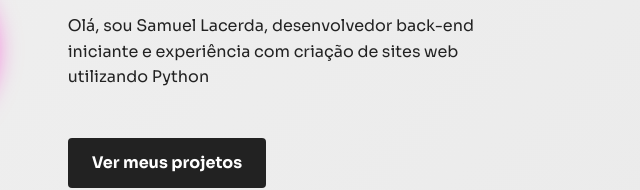
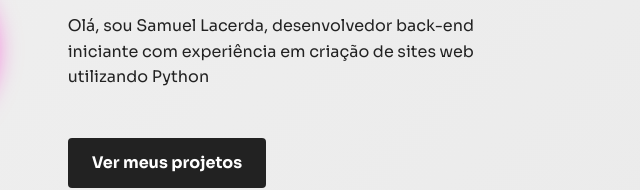
Before and after one commit to SamuelLacerdx/template-portfolio-SamuelLacerdx, a plain HTML site: page index.html in a window 1280 px wide. Shown: the part 369-559 px from the top of the page, 483-1123 px from the left. Drawn offline with nearby package versions, Linux system fonts and the light colour scheme; a web font is replaced by a local one.

Commit message:
att index

```diff
--- a/index.html
+++ b/index.html
@@ -65,7 +65,7 @@
         <div class="hero-text">
           <h2><span class="typed-text" id="typed"></span></h2>
           <p>
-           Olá, sou Samuel Lacerda, desenvolvedor back-end iniciante e experiência com criação de sites web utilizando Python
+           Olá, sou Samuel Lacerda, desenvolvedor back-end iniciante com experiência em criação de sites web utilizando Python
           </p>
           <a href="#projetos" class="btn btn-primary">Ver meus projetos</a>
         </div>
```
